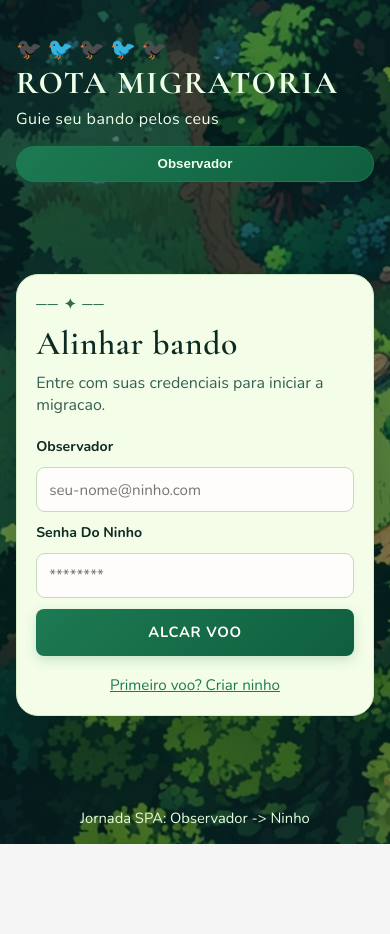
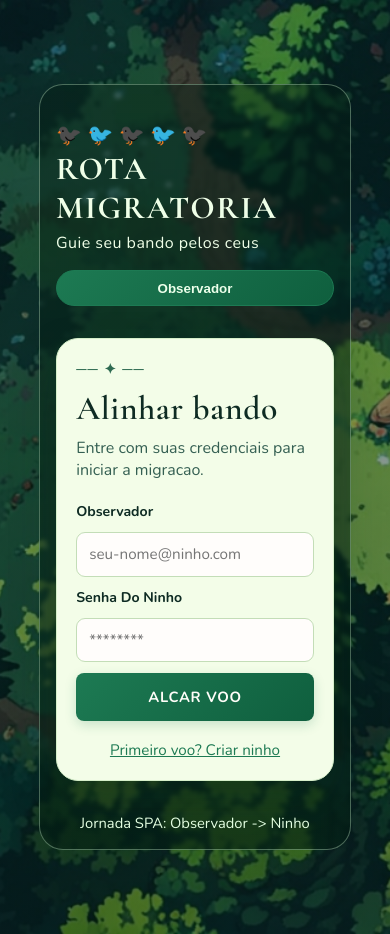
Before and after one commit to CarolShingai/Transcendence, a React (Create React App) app in the folder Frontend/: page / in a window 390 px wide. Before the commit the page ends 844 px from the top, so only its background shows below. Built offline with nearby package versions, Linux system fonts and the light colour scheme; the HTML template or start-up script is replaced by a standard one.

Commit message:
refactor: restructure App component layout for improved organization and responsiveness

```diff
--- a/Frontend/src/App.css
+++ b/Frontend/src/App.css
@@ -11,9 +11,7 @@
 }
 
 .App {
-  min-height: 100vh;
-  display: flex;
-  flex-direction: column;
+  min-height: 100dvh;
   color: var(--ink);
   background-image:
     linear-gradient(rgba(6, 32, 21, 0.42), rgba(6, 32, 21, 0.52)),
@@ -25,11 +23,24 @@
   font-family: 'Nunito', sans-serif;
 }
 
+.game-shell {
+  min-height: 100dvh;
+  padding: 10dvh 10dvw;
+}
+
+.game-stage {
+  min-height: 100%;
+  display: flex;
+  flex-direction: column;
+  border: 1px solid rgba(210, 250, 211, 0.35);
+  border-radius: 24px;
+  background: linear-gradient(180deg, rgba(4, 30, 20, 0.42), rgba(4, 30, 20, 0.58));
+  backdrop-filter: blur(2px);
+}
+
 .App-header {
   padding: 2.2rem 1rem 1rem;
-  max-width: 980px;
   width: 100%;
-  margin: 0 auto;
   display: flex;
   justify-content: space-between;
   align-items: center;
@@ -82,8 +93,6 @@
 .App-main {
   flex: 1;
   width: 100%;
-  max-width: 980px;
-  margin: 0 auto;
   padding: 1rem;
   display: grid;
   place-items: center;
@@ -254,6 +263,12 @@
   font-size: 0.92rem;
 }
 
+@media (orientation: landscape) {
+  .game-shell {
+    padding: 10dvh 20dvw;
+  }
+}
+
 @media (max-width: 700px) {
   .App-header {
     align-items: start;
--- a/Frontend/src/App.jsx
+++ b/Frontend/src/App.jsx
@@ -116,6 +116,8 @@ function App() {
 
   return (
     <div className="App">
+      <div className="game-shell">
+        <section className="game-stage" aria-label="Area principal do jogo">
           <header className="App-header">
             <div className="hero-copy">
               <p className="birds" aria-hidden="true">🐦‍⬛ 🐦 🐦‍⬛ 🐦 🐦‍⬛</p>
@@ -254,6 +256,8 @@ function App() {
           <footer className="App-footer">
             <p>Jornada SPA: Observador -&gt; Ninho</p>
           </footer>
+        </section>
+      </div>
     </div>
   );
 }
```
Lines whose indentation alone changed are shown as unchanged.
